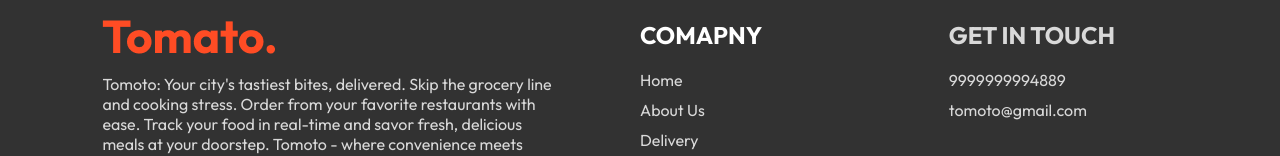
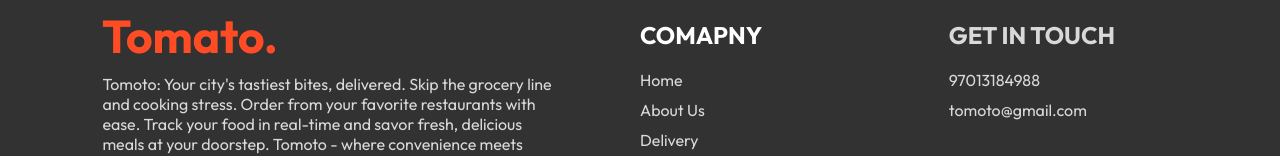
Before and after one commit to Anusha-Yadavv/food-delivery, a React (Vite) app in the folder frontend/: page /myorders in a window 1280 px wide. Shown: the part 352-508 px from the top of the page. Built offline with nearby package versions, Linux system fonts and the light colour scheme; no server answers.

Commit message:
Update Footer.jsx

```diff
--- a/frontend/src/components/Footer/Footer.jsx
+++ b/frontend/src/components/Footer/Footer.jsx
@@ -32,7 +32,7 @@ const Footer = () => {
             <div className="footer-content-right">
                 <h2>GET IN TOUCH</h2>
                 <ul>
-                    <li>9999999994889</li>
+                    <li>97013184988</li>
                     <li>tomoto@gmail.com</li>
                 </ul>
 
```
